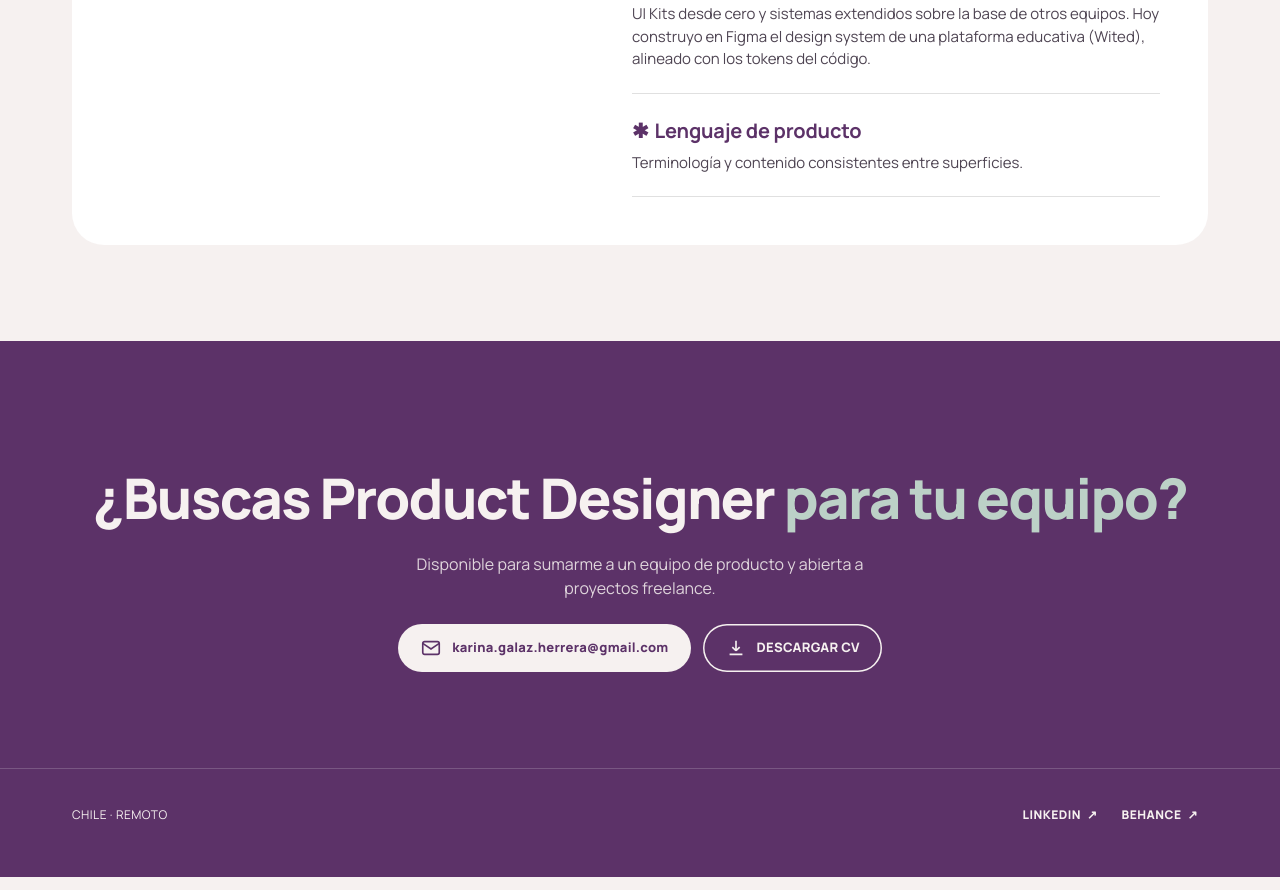
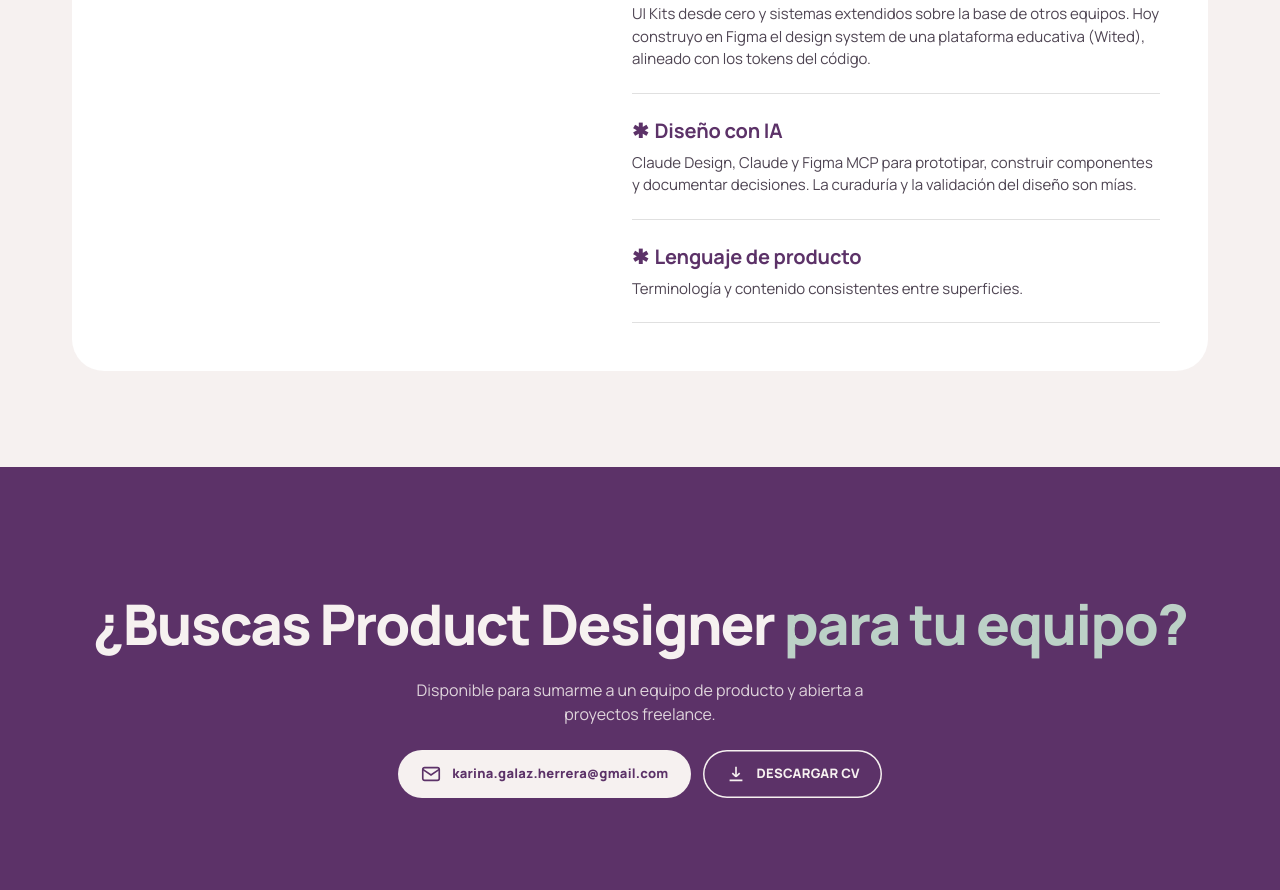
Before and after one commit to karinagalazh/karinagalazh.github.io, a plain HTML site: page index.html in a window 1280 px wide. Shown: the part 3746-4636 px from the top of the page. Drawn offline with Linux system fonts and the light colour scheme.

Commit message:
Update index.html

```diff
--- a/index.html
+++ b/index.html
@@ -261,6 +261,7 @@ dialog.visor .cerrar-visor{width:44px;height:44px;border-radius:50%;border:0;bac
             <div class="skill"><h3><span class="ast">✱</span>Product design end-to-end</h3><p>Arquitectura de información, user flows, wireframes y UI para B2B SaaS, marketplaces y back-office.</p></div>
             <div class="skill"><h3><span class="ast">✱</span>Datos y dashboards</h3><p>Métricas como CSAT, NPS y CES presentadas para que orienten decisiones, no solo para informar.</p></div>
           <div class="skill"><h3><span class="ast">✱</span>Design systems</h3><p>UI Kits desde cero y sistemas extendidos sobre la base de otros equipos. Hoy construyo en Figma el design system de una plataforma educativa (Wited), alineado con los tokens del código.</p></div>
+            <div class="skill"><h3><span class="ast">✱</span>Diseño con IA</h3><p>Claude Design, Claude y Figma MCP para prototipar, construir componentes y documentar decisiones. La curaduría y la validación del diseño son mías.</p></div>
             <div class="skill"><h3><span class="ast">✱</span>Lenguaje de producto</h3><p>Terminología y contenido consistentes entre superficies.</p></div>
           </div>
       </div>
```
